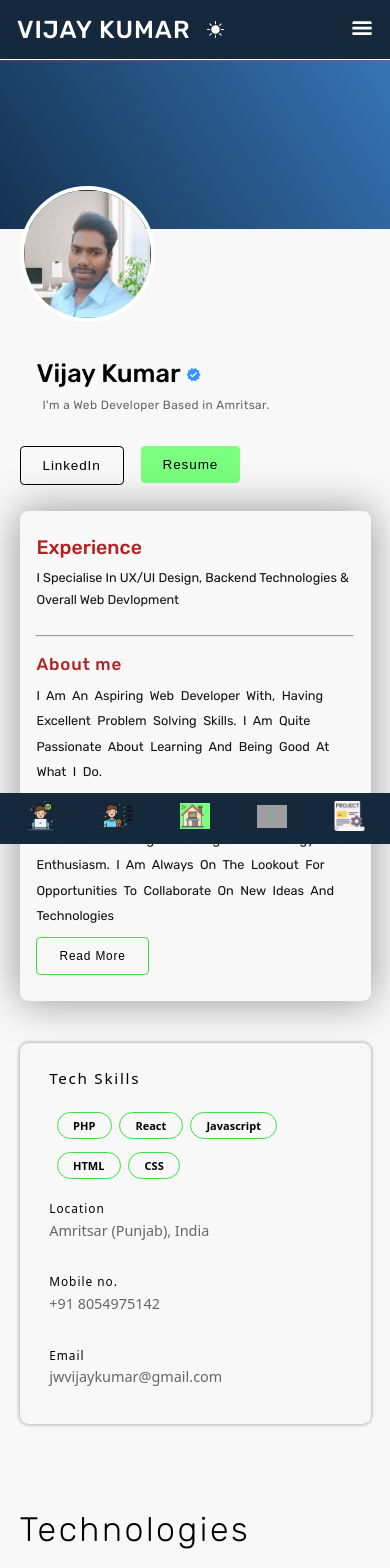
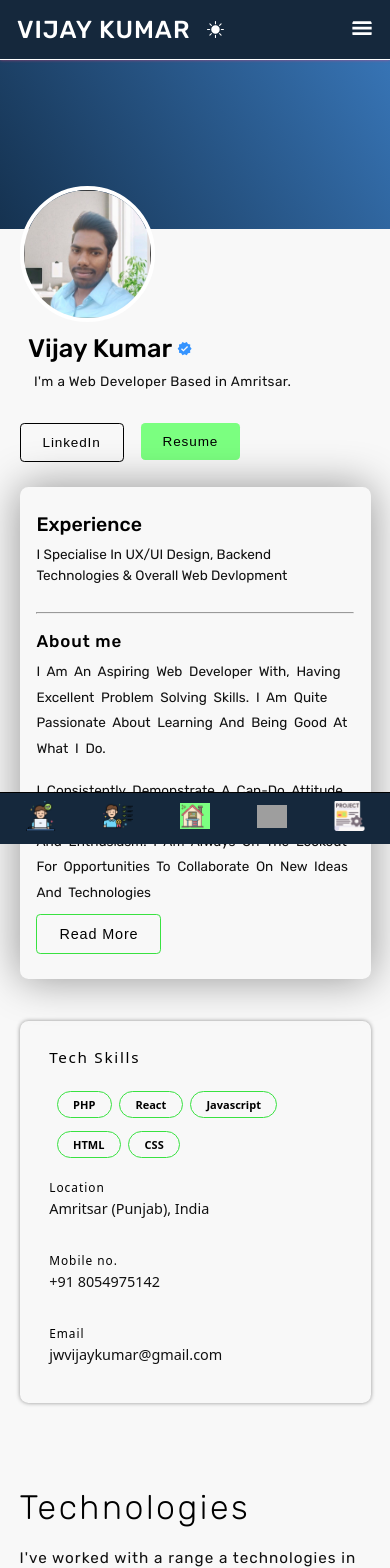
Before and after one commit to Vijaykumar308/portfolio, a React (Create React App) app: page / in a window 390 px wide. Shown: the top 1568 px of the page. Built offline with nearby package versions, Linux system fonts and the light colour scheme; grey boxes are pictures that could not be loaded; the HTML template or start-up script is replaced by a standard one.

Commit message:
styling fontsizing

```diff
--- a/src/Components/MobileNavbar/mobileNav.css
+++ b/src/Components/MobileNavbar/mobileNav.css
@@ -20,5 +20,6 @@
     padding: 3rem;
     position: fixed;
     background-color: #15283c;
+    border-top: 1px solid var(--black-and-white-color);
     bottom: 0;
 }
--- a/src/Pages/Home/home.css
+++ b/src/Pages/Home/home.css
@@ -29,8 +29,8 @@
     margin-left: 2rem;
 }
 .profileDetials > p{
-    color: #666;
-    font-size: 1.4rem;
+    color: var(--para-color);
+    font-size: 1.6rem;
     margin-left: .7rem;
     margin-top: 1.2rem;
     letter-spacing: .4px;
@@ -102,11 +102,11 @@
 .experience h2{
     font-size: 2.3rem;
     font-weight: 500;
-    color: var(--heading-color);
+    color: var(--black-and-white-color);
     /* padding: 1rem 0rem; */
 }
 .experience p{
-    font-size: 1.5rem;
+    font-size: 1.6rem;
     color: var(--para-color);
     padding: 1rem 0;
     text-transform: capitalize;
@@ -120,7 +120,7 @@
     font-size: 2rem;
     font-weight: 500;
     letter-spacing: .1rem;
-    color: var(--heading-color);
+    color: var(--black-and-white-color);
 }
 .experience .para{
     line-height: 3rem;
@@ -129,7 +129,7 @@
 }
 .readmore{
     border: .1rem solid var(--secondary-color-500);
-    font-size: 1.4rem;
+    font-size: 1.7rem;
     color: var(--black-and-white-color);
 }
 .readmore:hover{
@@ -182,7 +182,7 @@
 }
 .skillsSection span{
     font-size: 1.7rem;
-    color: #666;
+    color: var(--para-color);
 }
 
 /* ==================== Technologies =========================== */
@@ -201,7 +201,7 @@
     font-size: 1.8rem;
     line-height: 3.4rem;
     letter-spacing: 1px;
-    color: #666;
+    color: var(--para-color);
     /* width: 57%; */
 }
 .flex {
@@ -237,8 +237,17 @@
     line-height: 2.7rem;
     /* background: pink; */
 }
+
 @media (max-width:960px) {
     .homePageAbout{
         grid-template-columns: 1fr;
     }
 }
+@media (max-width:664px) {
+    .profileDetials{
+        margin-left: 1rem;
+    }
+    .name{
+        margin-top: 1rem;
+    }
+}
```
